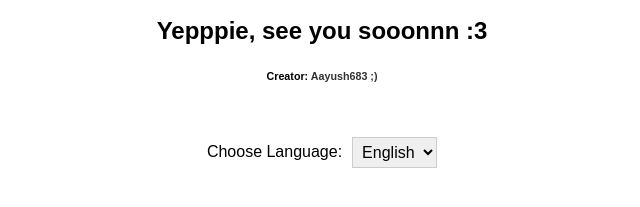
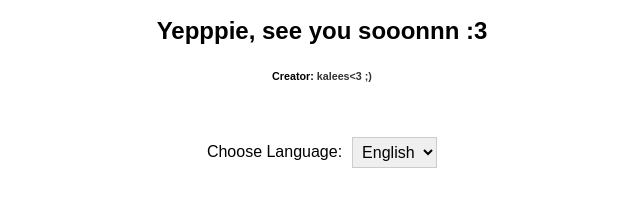
Before and after one commit to kalees-bytes/be-my-valentine, a plain HTML site: page index.html in a window 1280 px wide. Both pictures are taken after a click on the button "Yes". Shown: the part 397-604 px from the top of the page, 318-958 px from the left. Drawn offline with Linux system fonts and the light colour scheme.

Commit message:
Update index.html

```diff
--- a/index.html
+++ b/index.html
@@ -19,7 +19,7 @@
       <div class="message">
         <h2 id="success-message">Yepppie, see you sooonnn :3</h2>
 
-        <h6>Creator: <a class="creator" href="https://github.com/Aayush-683">Aayush683 ;)</a></h6>
+        <h6>Creator: <a class="creator" href="https://github.com/Aayush-683">kalees<3 ;)</a></h6>
       </div>
       <div class="language-selector">
         <label for="language-select">Choose Language:</label>
```
